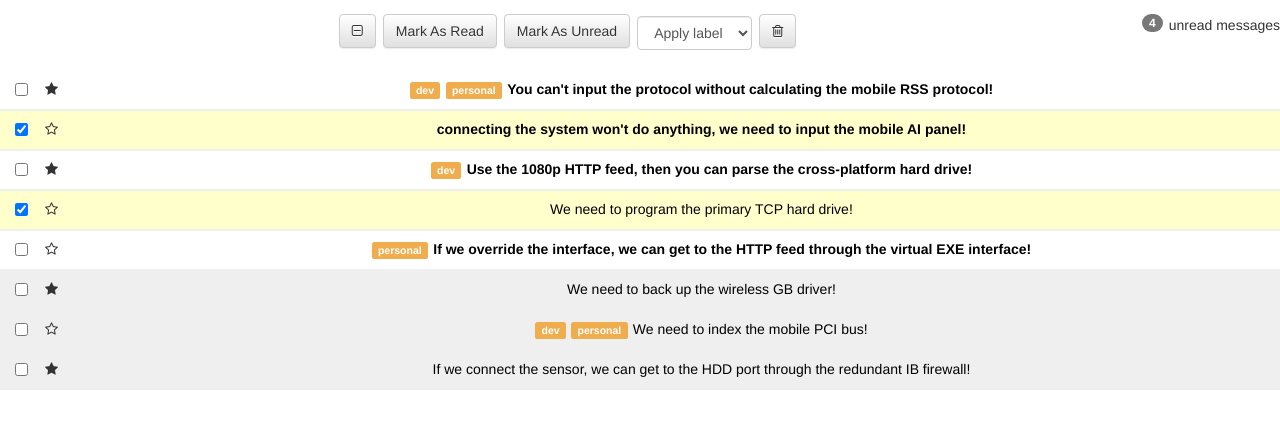
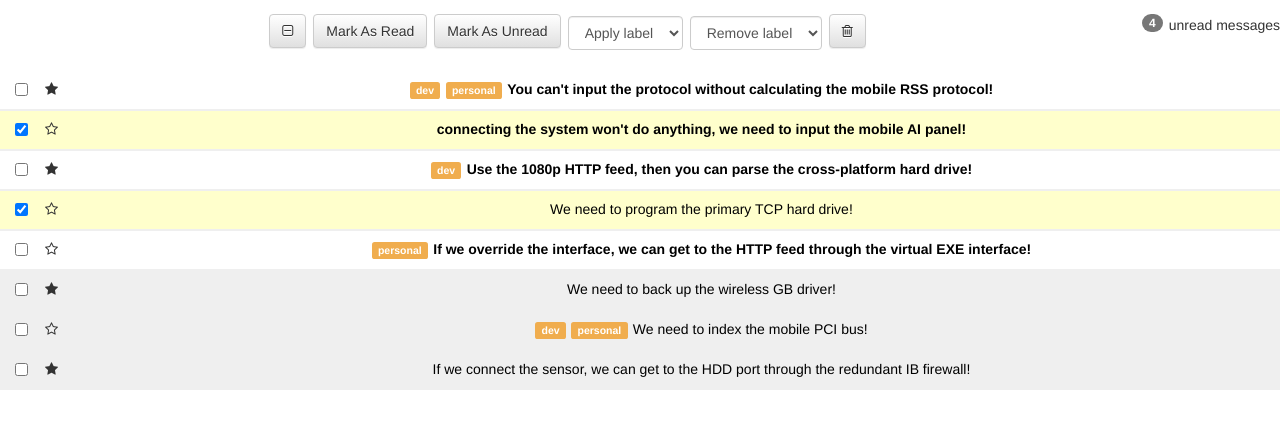
Before and after one commit to nicholasgriffen/reactinbox, a React (Create React App) app: page / in a window 1280 px wide. Shown: the top 428 px of the page. Built offline with nearby package versions, Linux system fonts and the light colour scheme.

Commit message:
remove label

```diff
--- a/src/components/App/App.js
+++ b/src/components/App/App.js
@@ -161,7 +161,7 @@ class App extends Component {
     }
 
     onApplyLabel = label => {
-      if (!label) return
+      if (!label || label === "Apply label") return
 
       this.setState({
         ...this.state,
@@ -169,6 +169,21 @@ class App extends Component {
         .map(message => {
           if (message.selected && !message.labels.includes(label)) {
             message.labels.push(label)
+          }
+          return message
+        })
+      })
+    }
+
+    onRemoveLabel = label => {
+      if (!label || label === "Apply label") return
+
+      this.setState({
+        ...this.state,
+        messages: this.state.messages
+        .map(message => {
+          if (message.selected && message.labels.includes(label)) {
+            message.labels = message.labels.filter(existing => existing !== label)
           }
           return message
         })
@@ -191,10 +206,11 @@ class App extends Component {
         unread={this.state.messages.filter(message => !message.read).length}
 
         onApplyLabel={this.onApplyLabel}
+        onRemoveLabel={this.onRemoveLabel}
         labels={this.state.messages
           .filter(message => message.labels.length)
           .map(message => message.labels)
-          .reduce((acc, labelArray) => ([...acc, ...labelArray]), [])}
+          .reduce((acc, labelArray) => ([...acc, ...labelArray]), ["dev", "personal", "business"])}
         />
 
         <MessageList
--- a/src/components/Toolbar/Toolbar.js
+++ b/src/components/Toolbar/Toolbar.js
@@ -9,6 +9,7 @@ const Toolbar = ({
     onUnReadClick,
     unread,
     onApplyLabel,
+    onRemoveLabel,
     labels,
 }) => (
     <div className="row toolbar">
@@ -50,6 +51,17 @@ const Toolbar = ({
                         return <option key={index} value={label}>{label}</option>
                     })}
             </select>
+            <select onChange={e => onRemoveLabel(e.target.value)}className="form-control label-select">
+                    <option>Remove label</option>
+                    {labels
+                    .reduce((acc, label) => {
+                        if (!acc.includes(label)) return [...acc, label]
+                        return acc
+                    }, [])
+                    .map((label, index) => {
+                        return <option key={index} value={label}>{label}</option>
+                    })}
+            </select>
             <button className="btn btn-default"
                   disabled={ selected ? false : true }
                   onClick={() => onDeleteClick(selected)}
```
